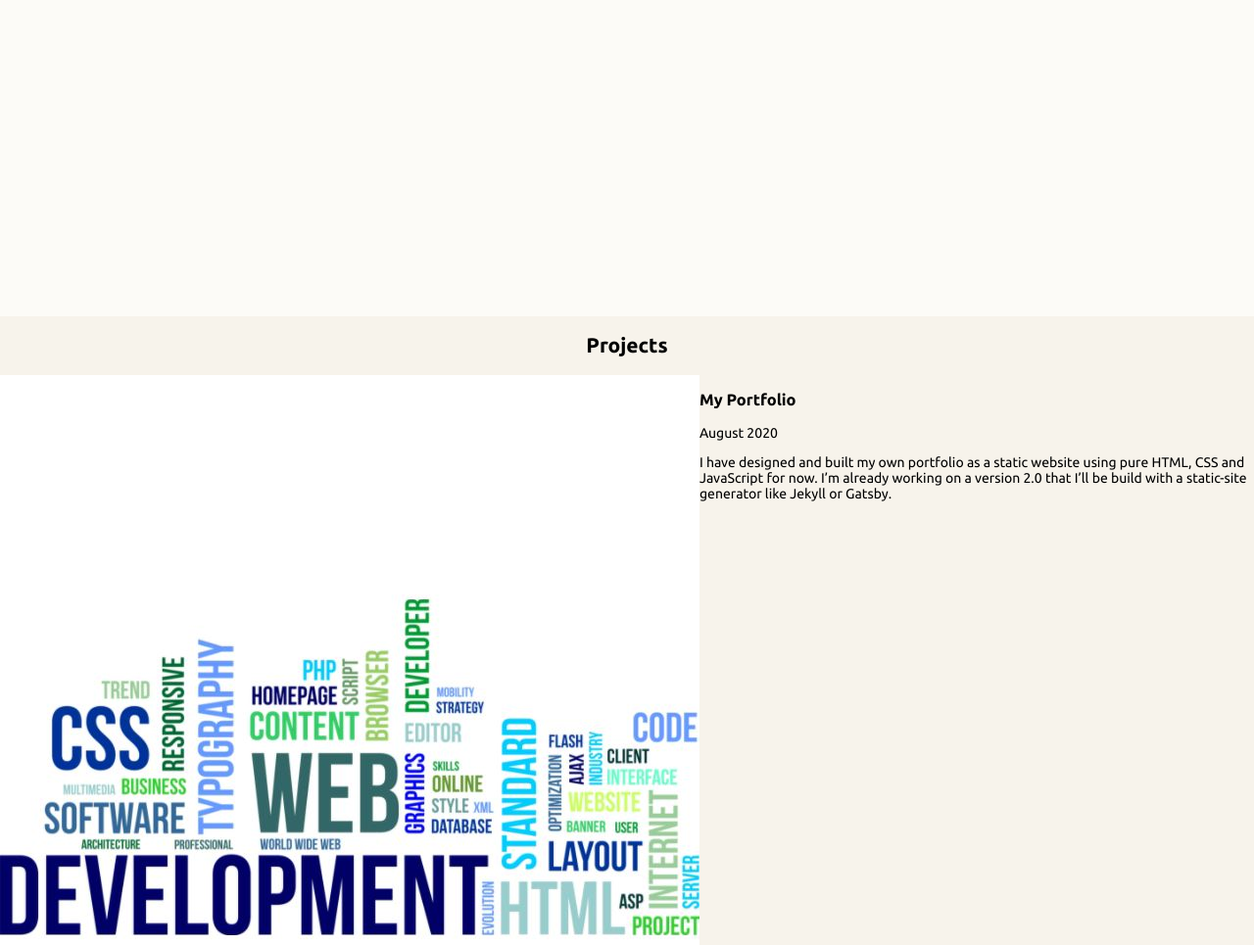
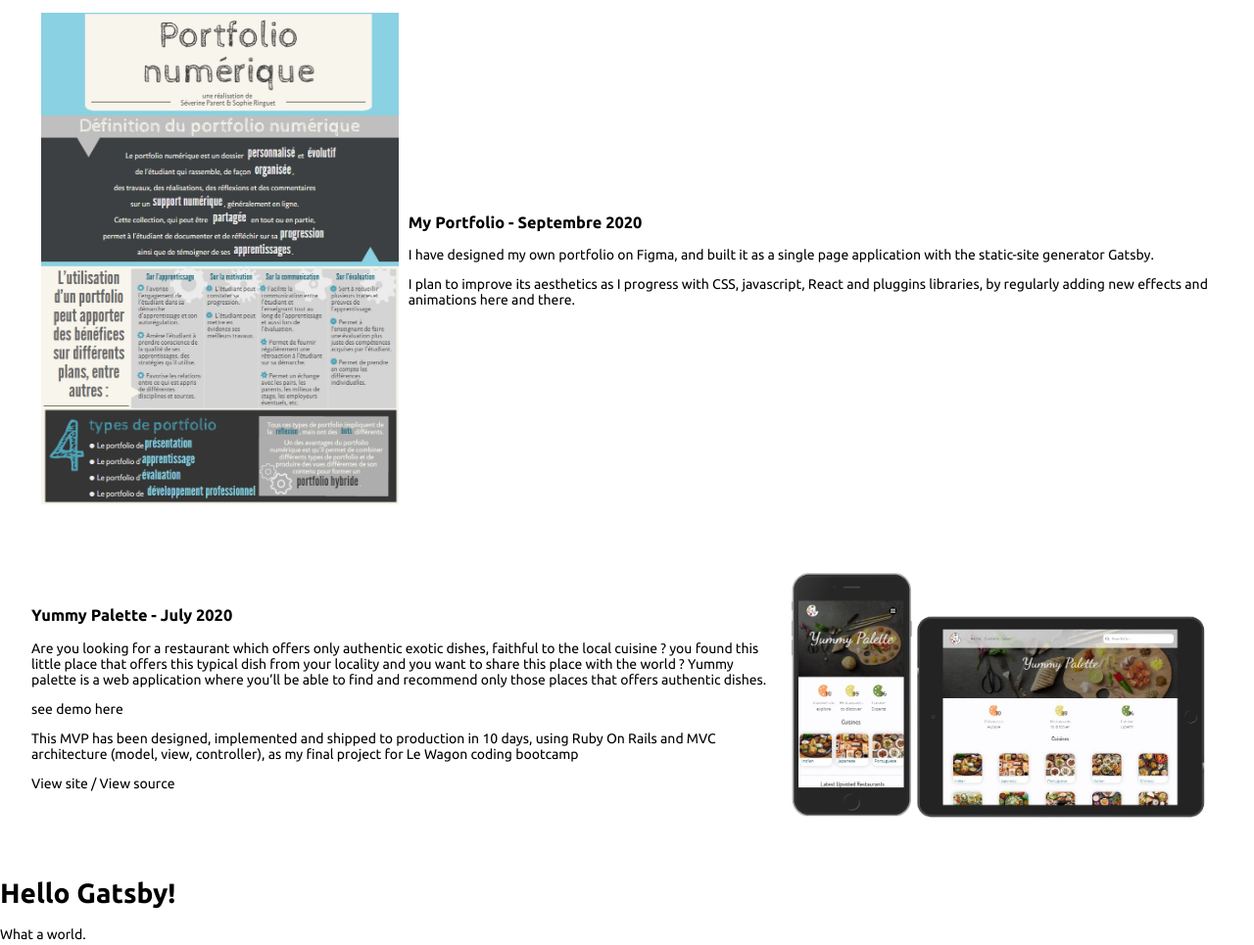
Before and after one commit to Thomas-wagon/MyPortfolio, a Gatsby site: page / in a window 1280 px wide. Shown: the part 1337-2302 px from the top of the page at 98% size. Built offline with nearby package versions, Linux system fonts and the light colour scheme; Gatsby itself is replaced by a stand-in of ours.

Commit message:
projects component done

```diff
--- a/src/components/projects.js
+++ b/src/components/projects.js
@@ -1,19 +1,43 @@
 import React from "react"
 import "./projects.scss"
-import MyPortfolio from "../images/my_portfolio.JPG"
+import MyPortfolio from "../images/portfolio.jpg"
+import YummyPalette from "../images/yummy_palette.jpg"
 
 export default function Projects() {
     return (
         <div className="projects">
             <h2>Projects</h2>
             <div className="my-portfolio">
-                <img src={MyPortfolio} alt="my portfolio"/>
+                <div className="image">
+                    <img src={MyPortfolio} alt="my portfolio"/>
+                </div>
                 <div className="description">
-                    <h3>My Portfolio</h3>
-                    <span className="date">August 2020</span>
+                    <h3>My Portfolio - <span className="date">Septembre 2020</span></h3>
                     <p>
-                    I have designed and built my own portfolio as a static website using pure HTML, CSS and JavaScript for now.
-I’m already working on a version 2.0 that I’ll be build with a static-site generator like Jekyll or Gatsby.
+                    I have designed my own portfolio on Figma, and built it as a single page application with the static-site generator Gatsby.
+                    </p>
+                    <p>
+                    I plan to improve its aesthetics as I progress with CSS, javascript, React and pluggins libraries, by regularly adding new effects and animations here and there.
+                    </p>
+                </div>
+            </div>
+            <div className="yummy-palette">
+                <div className="image">
+                    <img src={YummyPalette} alt="Yummy Palette"/>
+                </div>
+                <div className="description">
+                    <h3>Yummy Palette - <span className="date">July 2020</span></h3>
+                    <p>
+                        Are you looking for a restaurant which offers only authentic exotic dishes, faithful to the local cuisine ? you found this little place that offers this typical dish from your locality and you want to share this place with the world ? Yummy palette is a web application where you’ll be able to find and recommend only those places that offers authentic dishes.
+                    </p>
+                    <p>
+                        see demo here
+                    </p>
+                    <p>
+                        This MVP has been designed, implemented and shipped to production in 10 days, using Ruby On Rails and MVC architecture (model, view, controller), as my final project for Le Wagon coding bootcamp
+                    </p>
+                    <p>
+                        View site / View source
                     </p>
                 </div>
             </div>
--- a/src/components/projects.scss
+++ b/src/components/projects.scss
@@ -1,12 +1,33 @@
 .projects {
     width: 100%;
-    height: 100vh;
+    height: 100%;
     position: relative;
     display: flex;
     flex-direction: column;
     align-items: center;
-    background-color: #F7F3EB;
-    .my-portfolio{
+    background-color: #fff;
+
+    .my-portfolio, .yummy-palette{
+        width: 95%;
         display: flex;
+        align-items: center;
+        margin: 20px 0;
+    }
+
+    .yummy-palette {
+        justify-content: flex-end;
+        flex-direction: row-reverse;
+    }
+
+    .image {
+        padding: 10px;
+        img {
+            width : 100%;
+            object-fit: cover;
+        }
+    }
+
+    .description {
+        width: 150%;
     }
 }
--- a/src/components/toolkit.scss
+++ b/src/components/toolkit.scss
@@ -1,6 +1,6 @@
 .toolkit {
     width: 100%;
-    height: 100vh;
+    height: 100%;
     position: relative;
     display: flex;
     flex-direction: column;
```
Also changed, not shown: src/images/frontend.png (deleted), src/images/my_portfolio.JPG (deleted), src/images/portfolio.jpg (added), src/images/yummy_palette.jpg (added), 2 other files.
